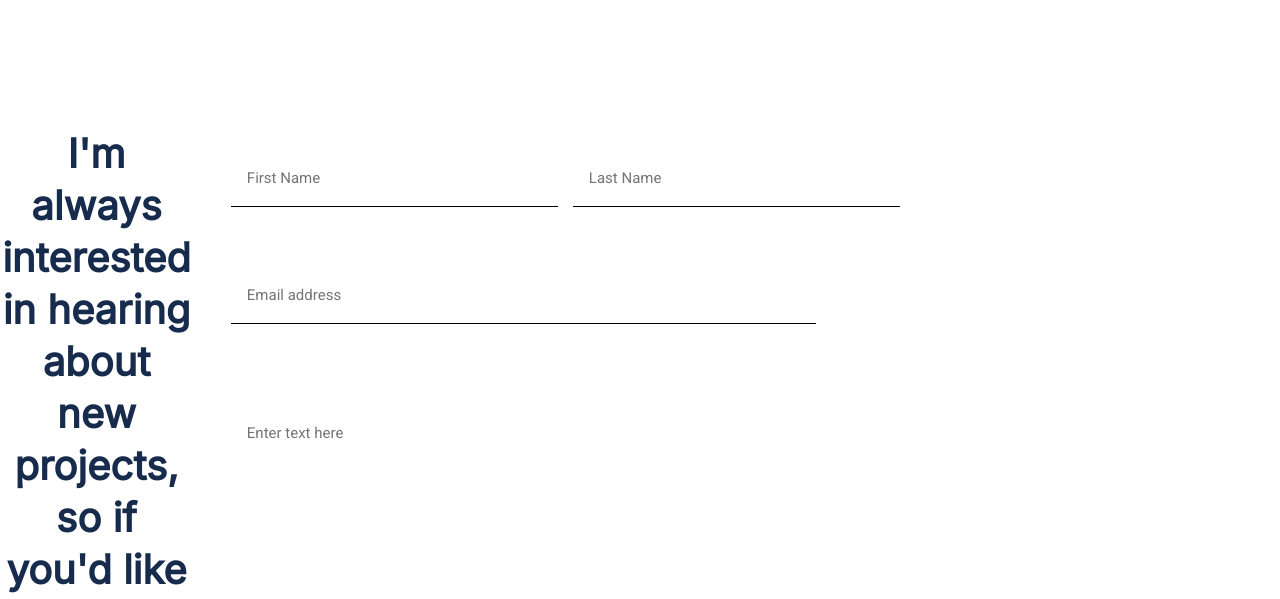
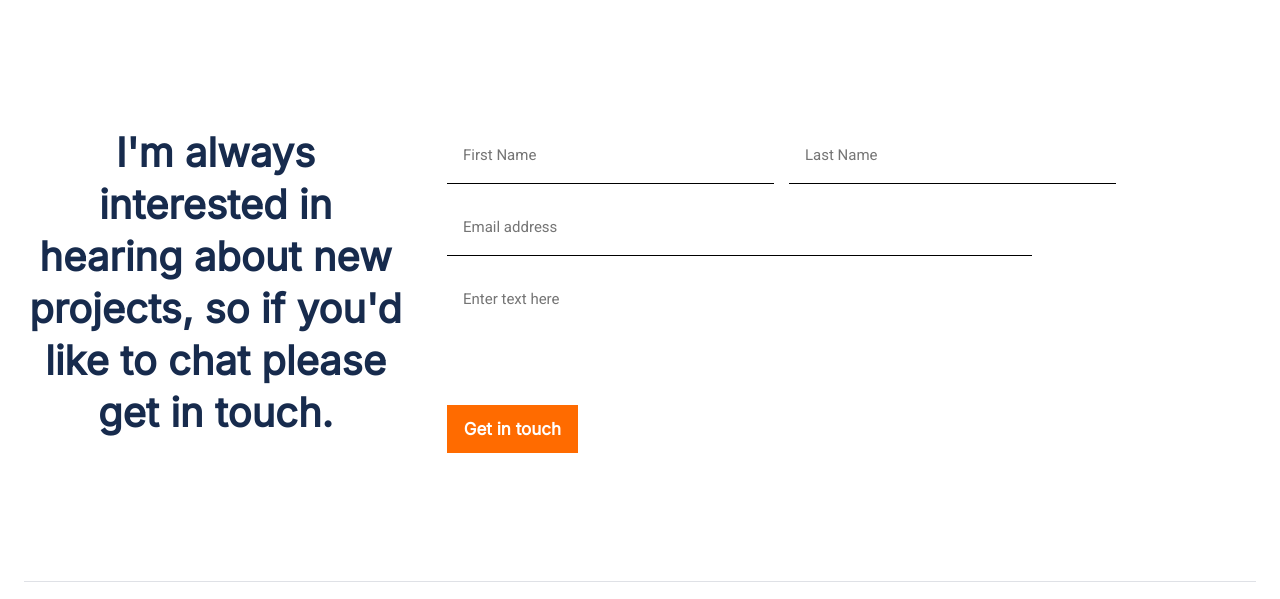
Before and after one commit to zmekonnen251/portofolio-website, a website: page index.html in a window 1280 px wide. Shown: the part 4432-5031 px from the top of the page. Drawn offline with Linux system fonts and the light colour scheme.

Commit message:
add styling to footer and contact section ,to fix the errors happen when adding the contact seciton to footer

```diff
--- a/style.css
+++ b/style.css
@@ -483,10 +483,17 @@ button:hover {
   background-color: #fff;
 }
 
+.footer {
+  display: flex;
+  flex-direction: column;
+  justify-content: center;
+  align-items: center;
+}
 .contact_section {
   margin: 120px 24px 0 24px;
   display: flex;
   flex-direction: column;
+  border-bottom: 1px #dfe1e6 solid;
 }
 
 .contact_section h3 {
@@ -569,12 +576,6 @@ input::placeholder {
   font-size: 17px;
   line-height: 24px;
   padding: 12px;
-}
-
-.footer {
-  display: flex;
-  justify-content: center;
-  border-top: 1px #dfe1e6 solid;
 }
 
 .social-media-footer {
@@ -825,7 +826,6 @@ input::placeholder {
   }
 
   .footer {
-    flex-direction: row;
   }
 
   .social-media-footer {
```
